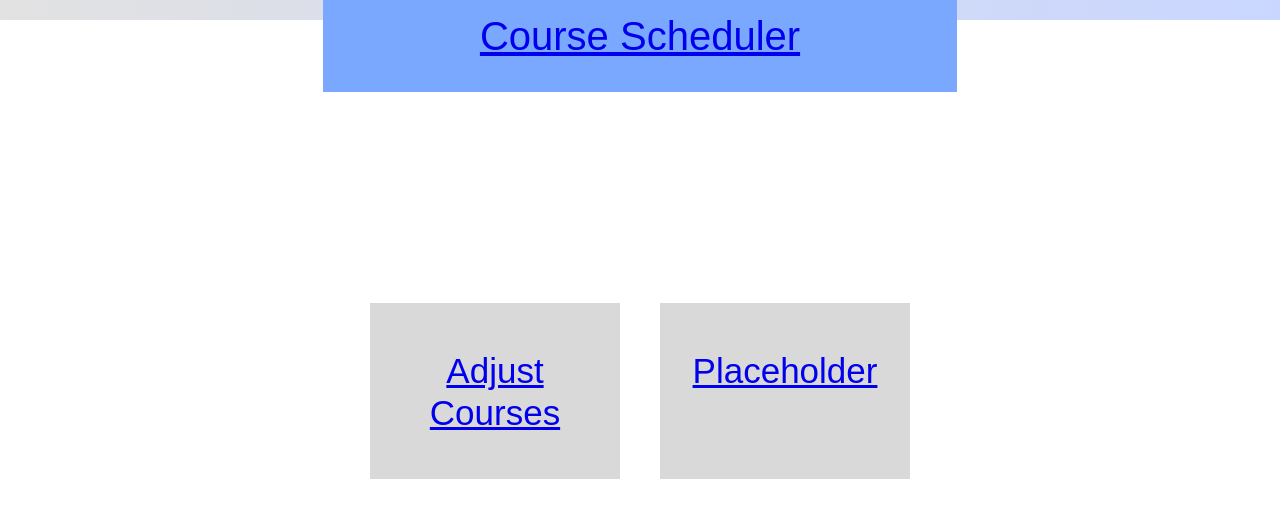
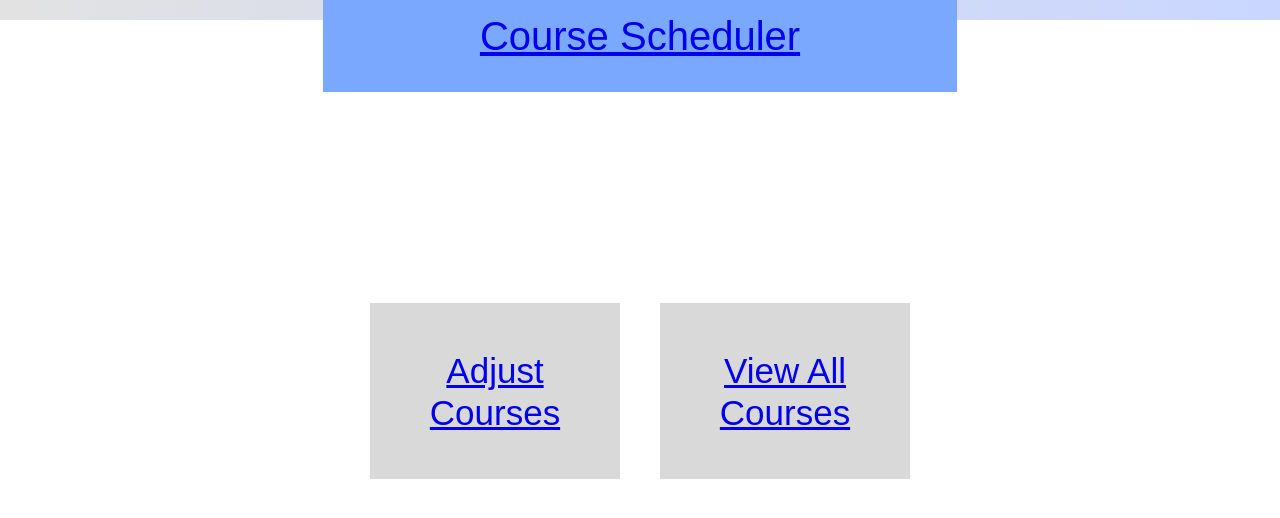
Before and after one commit to andrewerdei02/CSE-2102-Fall-23-Course-Scheduler, a Vue app in the folder frontend/: page /AdminHome in a window 1280 px wide. Shown: the top 518 px of the page. Built offline with nearby package versions, Linux system fonts and the light colour scheme.

Commit message:
Fixed button on admin home

```diff
--- a/frontend/src/views/AdminHome.vue
+++ b/frontend/src/views/AdminHome.vue
@@ -10,7 +10,7 @@
                 <router-link to="/CourseAdjust">Adjust Courses</router-link>
             </div></div>
             <div class="column-2"><div class="class">
-                <router-link to="/AdminCourses">Placeholder</router-link>
+                <router-link to="/AdminCourses">View All Courses</router-link>
             </div></div>
           </div>
         </div>
```
